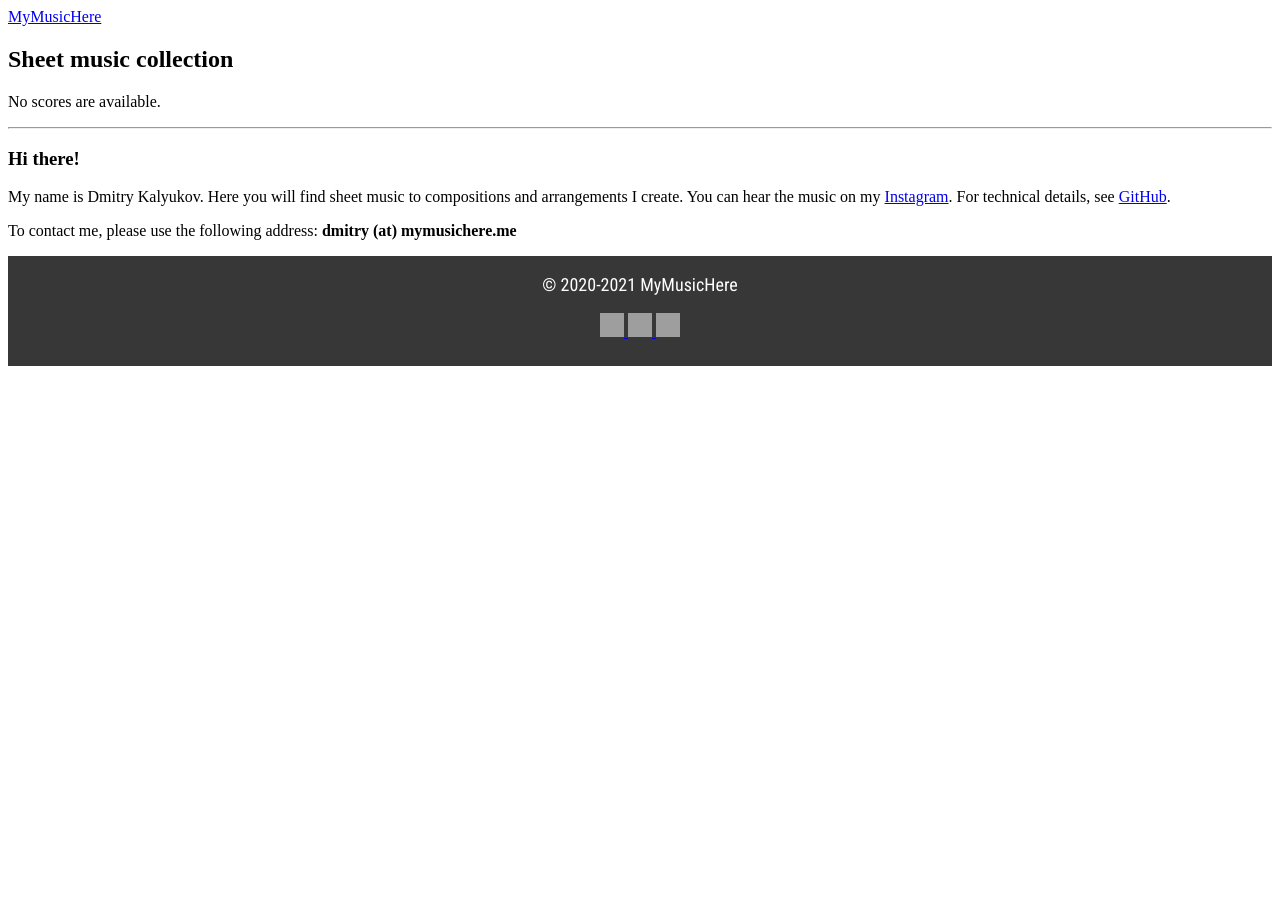
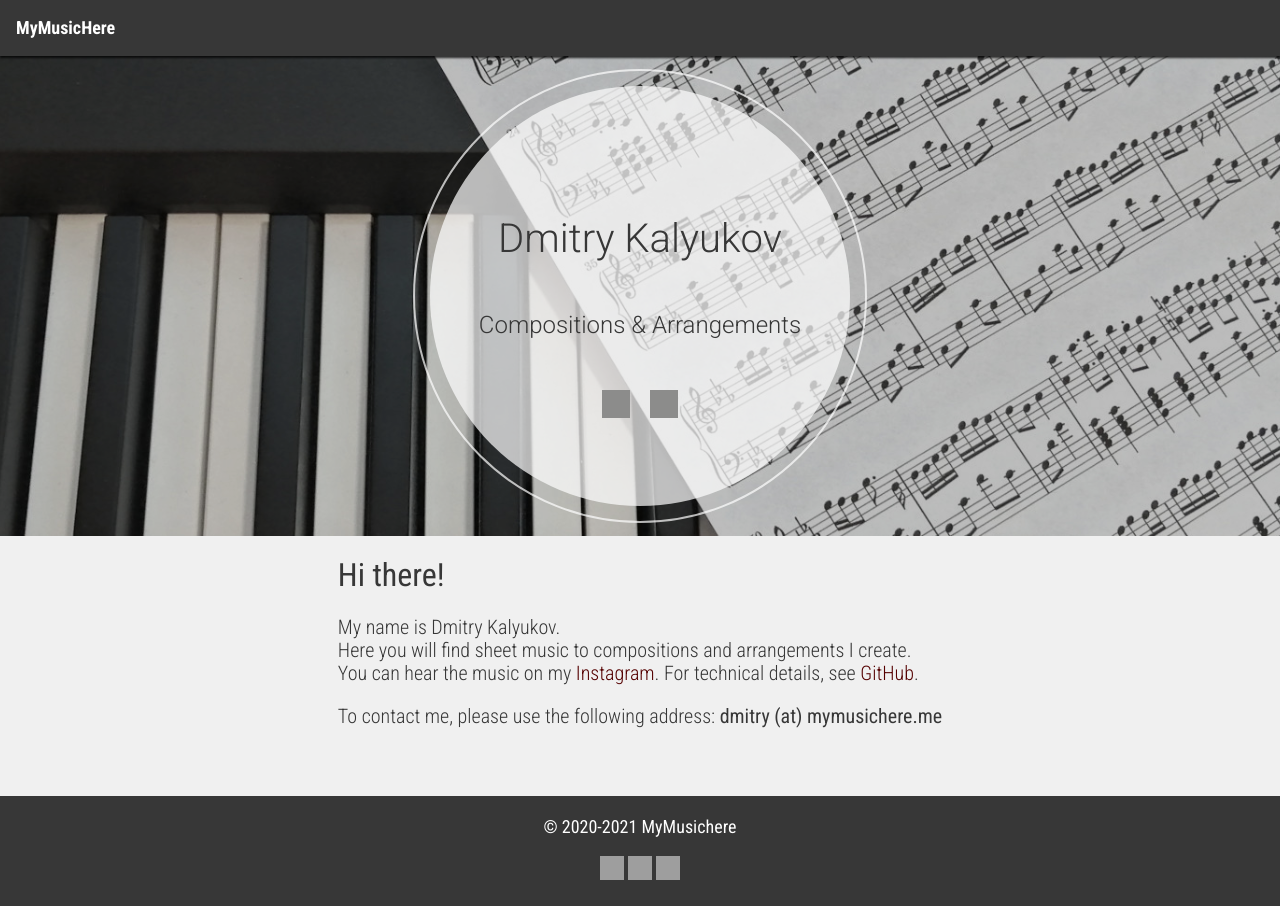
Before and after one commit to dmitrvk/www.mymusichere.me, a Django app: page / in a window 1280 px wide. Before the commit the page ends 366 px from the top, so only its background shows below. Run offline with Django 3.2, Linux system fonts and the light colour scheme; data that the repository does not hold is empty; some libraries are stand-ins or nearby versions; grey boxes are pictures that could not be loaded.

Commit message:
Update templates

```diff
--- a/mymusichere/templates/base.html
+++ b/mymusichere/templates/base.html
@@ -4,8 +4,9 @@
 <head>
   <meta charset="utf-8"/>
   <meta name="viewport" content="width=device-width, initial-scale=1, shrink-to-fit=no"/>
-  <meta name="description" content="{% block description %}Sheet music collection typeset with LilyPond{% endblock %}"/>
-  <meta name="keywords" content="sheet music, score, notation, lilypond"/>
+
+  <meta name="description" content="Dmitry Kalyukov | Compositions & Arrangements"/>
+  <meta name="keywords" content="sheet music, music, score, notation, lilypond, composer, piano"/>
 
   <title>{% block title %}MyMusicHere{% endblock %}</title>
 
@@ -14,39 +15,26 @@
   <link rel="icon" type="image/png" sizes="16x16" href="{% static 'img/favicon-16x16.png' %}"/>
   <link rel="shortcut icon" href="{% static 'img/favicon.ico' %}"/>
   <link rel="manifest" href="{% static 'img/site.webmanifest' %}"/>
-  <link rel="stylesheet" href="https://fonts.googleapis.com/css?family=Roboto+Condensed:300,400,700&display=swap"/>
+
+  <link rel="stylesheet" href="{% static 'css/normalize.css' %}"/>
   <link rel="stylesheet" href="{% static 'css/style.css' %}"/>
-
-  {% block head_extra %}{% endblock %}
 </head>
-<body class="bg-light">
-  {% block navbar %}
-  <nav class="navbar navbar-dark bg-dark">
-    <a class="navbar-brand" href="/">MyMusicHere</a>
-  </nav>
-  {% endblock %}
-
+<body>
+  <div class="site">
+    {% block header %}{% endblock %}
     {% block content %}{% endblock %}
-
     <footer class="footer">
-    <div class="container mt-3">
-      <div class="row">
-        <div class="col footer-license">
-          <p>&copy; 2020-2021 MyMusicHere</p>
+      <div class="footer-content">
+        <p>&copy; 2020-2021 MyMusichere</p>
         <p>
-             <a rel="license" href="http://creativecommons.org/licenses/by-sa/4.0/">
-               <img alt="Creative Commons License" src="https://creativecommons.org/images/deed/cc_icon_white_x2.png" style="width:24px;height:24px;"/>
-               <img alt="Creative Commons License" src="https://creativecommons.org/images/deed/attribution_icon_white_x2.png" style="width:24px;height:24px;"/>
-               <img alt="Creative Commons License" src="https://creativecommons.org/images/deed/sa_white_x2.png" style="width:24px;height:24px;"/>
+           <a rel="license" href="http://creativecommons.org/licenses/by-sa/4.0/" target="_blank">
+             <img class="license-icon" alt="Creative Commons License" src="https://creativecommons.org/images/deed/cc_icon_white_x2.png"/>
+             <img class="license-icon" alt="Creative Commons License" src="https://creativecommons.org/images/deed/attribution_icon_white_x2.png"/>
+             <img class="license-icon" alt="Creative Commons License" src="https://creativecommons.org/images/deed/sa_white_x2.png"/>
            </a>
         </p>
       </div>
+    </footer>
   </div>
-    </div>
-  </footer>
-
-  <script src="https://code.jquery.com/jquery-3.4.1.slim.min.js" integrity="sha384-J6qa4849blE2+poT4WnyKhv5vZF5SrPo0iEjwBvKU7imGFAV0wwj1yYfoRSJoZ+n" crossorigin="anonymous"></script>
-  <script src="https://cdn.jsdelivr.net/npm/popper.js@1.16.0/dist/umd/popper.min.js" integrity="sha384-Q6E9RHvbIyZFJoft+2mJbHaEWldlvI9IOYy5n3zV9zzTtmI3UksdQRVvoxMfooAo" crossorigin="anonymous"></script>
-  <script src="https://stackpath.bootstrapcdn.com/bootstrap/4.4.1/js/bootstrap.min.js" integrity="sha384-wfSDF2E50Y2D1uUdj0O3uMBJnjuUD4Ih7YwaYd1iqfktj0Uod8GCExl3Og8ifwB6" crossorigin="anonymous"></script>
 </body>
 </html>
--- a/scores/templates/scores/index.html
+++ b/scores/templates/scores/index.html
@@ -2,95 +2,61 @@
 
 {% load humanize %}
 
+{% block header %}
+  <header class="header"><a href="#">MyMusicHere</a></header>
+{% endblock header %}
 {% block content %}
-  <section class="jumbotron">
-    <div class="container">
-      <h1 class="jumbotron-heading">Sheet music collection</h1>
+    <section class="title">
+      <div class="title-outer-circle">
+        <div class="title-inner-circle">
+          <div class="title-content">
+            <p class="title-name">Dmitry Kalyukov</p>
+            <p class="title-caption">Compositions & Arrangements</p>
+            <p class="title-social">
+              <a href="https://instagram.com/dmitry.kalyukov" target="_blank">
+                <img class="title-social-icon" src="https://simpleicons.org/icons/instagram.svg" alt="Instagram"/>
+              </a>
+              <a href="https://github.com/dmitrvk" target="_blank">
+                <img class="title-social-icon" src="https://simpleicons.org/icons/github.svg" alt="GitHub"/>
+              </a>
+            </p>
+          </div>
+        </div>
       </div>
     </section>
-
-  <main class="container">
-    {% if score_list %}
-    <div class="container">
-      <div class="row">
+    <section class="info">
+      <h1 class="info-hi">Hi there!</h1>
+      <p>
+        My name is Dmitry Kalyukov.<br>
+        Here you will find sheet music to compositions and arrangements I create.<br>
+        You can hear the music on my
+        <a href="https://instagram.com/dmitry.kalyukov" target="_blank">Instagram</a>.
+        For technical details, see
+        <a href="https://github.com/dmitrvk/mymusichere" target="_blank">GitHub</a>.
+      </p>
+      <p>
+        To contact me, please use the following address:
+        <span class="info-email">dmitry (at) mymusichere.me</span>
+      </p>
+    </section>
+    <section class="scores">
       {% for score in score_list %}
-        <figure class="score col-6 col-sm-4 col-lg-3">
-          <a href="{% url 'scores:score' score.slug %}" class="stretched-link">
-            <img class="img-fluid" src="/static/scores/{{ score.thumbnail_path }}" alt="{{ score.title|default:"Untitled" }}" style="width:180px"/>
-          </a>
-          <figcaption class="score-caption img-fluid">
-            <div class="score-caption-top container-fluid px-2">
-              <div class="row pt-1 mb-1">
-                <div class="score-title col-12">
-                    <p>{{ score.title|default:"Untitled" }}</p>
-                </div>
-              </div>
-              {% if score.composer %}
-              <div class="row">
-                <div class="score-composer col-12">
+      <div class="score-container">
+        <a href="{% url 'scores:score' score.slug %}">
+          <div class="score">
+            <img src="/static/scores/{{ score.thumbnail_path }}" alt="{{ score.title|default:"Untitled" }}"/>
+            <div class="score-caption">
+              <h2>{{ score.title|default:"Untitled" }}</h2>
               <p>{{ score.composer }}</p>
-                </div>
-              </div>
-              {% endif %}
-              {% if score.arranger %}
-              <div class="row">
-                <div class="score-arranger col-12">
-                  <p>{{ score.arranger }}</p>
-                </div>
-              </div>
-              {% endif %}
-            </div>
-            <div class="score-caption-bottom container-fluid">
-              <div class="row">
-                <div class="score-instrument col-12">
-                  <p>{{ score.instruments.all|join:", "|default:"instrument unknown" }}</p>
-                </div>
-              </div>
-              <div class="row no-gutters">
-                <div class="score-timestamp col">
               <p>
                 <time datetime="{{ score.timestamp|date:"c" }}">
                   {{ score.timestamp|naturalday:"M j, Y"|default:"date unknown"}}
                 </time>
               </p>
             </div>
-                <div class="score-views col">
-                  <p>{{ score.views|default:0 }} view{{ score.views|default:0|pluralize }}</p>
           </div>
+        </a>
       </div>
-            </div>
-          </figcaption>
-        </figure>
       {% endfor %}
-      </div>
-    </div>
-    {% else %}
-    <p class="pb-3">No scores are available.</p>
-    {% endif %}
-
-    <hr>
-
-    <section class="container text-left">
-      <header class="row">
-        <div class="col">
-          <h3>Hi there!</h3>
-        </div>
-      </header>
-      <div class="row">
-        <div class="col">
-          <p>My name is Dmitry Kalyukov.
-
-          Here you will find sheet music to compositions and arrangements I create.
-
-          You can hear the music on my
-          <a class="text-secondary" href="https://instagram.com/dmitry.kalyukov" target="_blank">Instagram</a>.
-
-          For technical details, see
-          <a class="text-secondary" href="https://github.com/dmitrvk/mymusichere.me" target="_blank">GitHub</a>.
-
-          <p>To contact me, please use the following address: <b>dmitry (at) mymusichere.me</b><p>
-        </div>
-      </div>
     </section>
-  </main>
 {% endblock content %}
```
Also changed, not shown: mymusichere/templates/400.html (deleted, +0 -10 lines), mymusichere/templates/403.html (deleted, +0 -10 lines), mymusichere/templates/404.html (deleted, +0 -11 lines), mymusichere/templates/500.html (deleted, +0 -10 lines), scores/templates/scores/score.html (+26 -73 lines), mymusichere/static/img/photo.jpg (added), 1 other file. Lines whose indentation alone changed are shown as unchanged.
